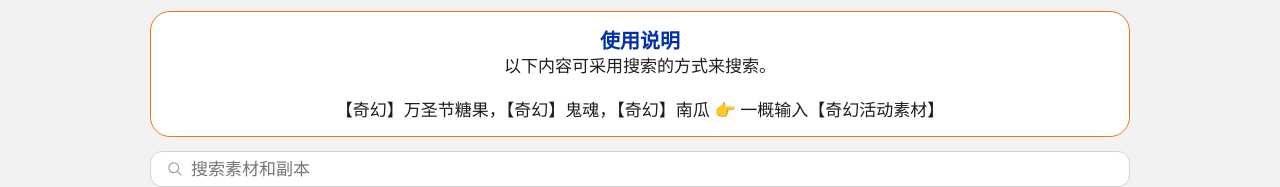
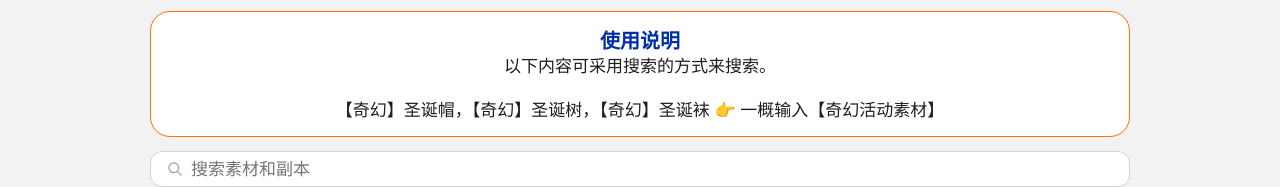
Before and after one commit to FantasyDDTank/Guide, a plain HTML site: page GameScript.html in a window 1280 px wide. Shown: the part 145-332 px from the top of the page. Drawn offline with Linux system fonts and the light colour scheme.

Commit message:
Add files via upload

```diff
--- a/GameScript.html
+++ b/GameScript.html
@@ -142,7 +142,7 @@
                                     <span>
                                         以下内容可采用搜索的方式来搜索。
                                         <br><br>
-                                        【奇幻】万圣节糖果，【奇幻】鬼魂，【奇幻】南瓜 👉 一概输入【奇幻活动素材】
+                                        【奇幻】圣诞帽，【奇幻】圣诞树，【奇幻】圣诞袜 👉 一概输入【奇幻活动素材】
                                     </span>
                                 </div>
                             </div>
```
